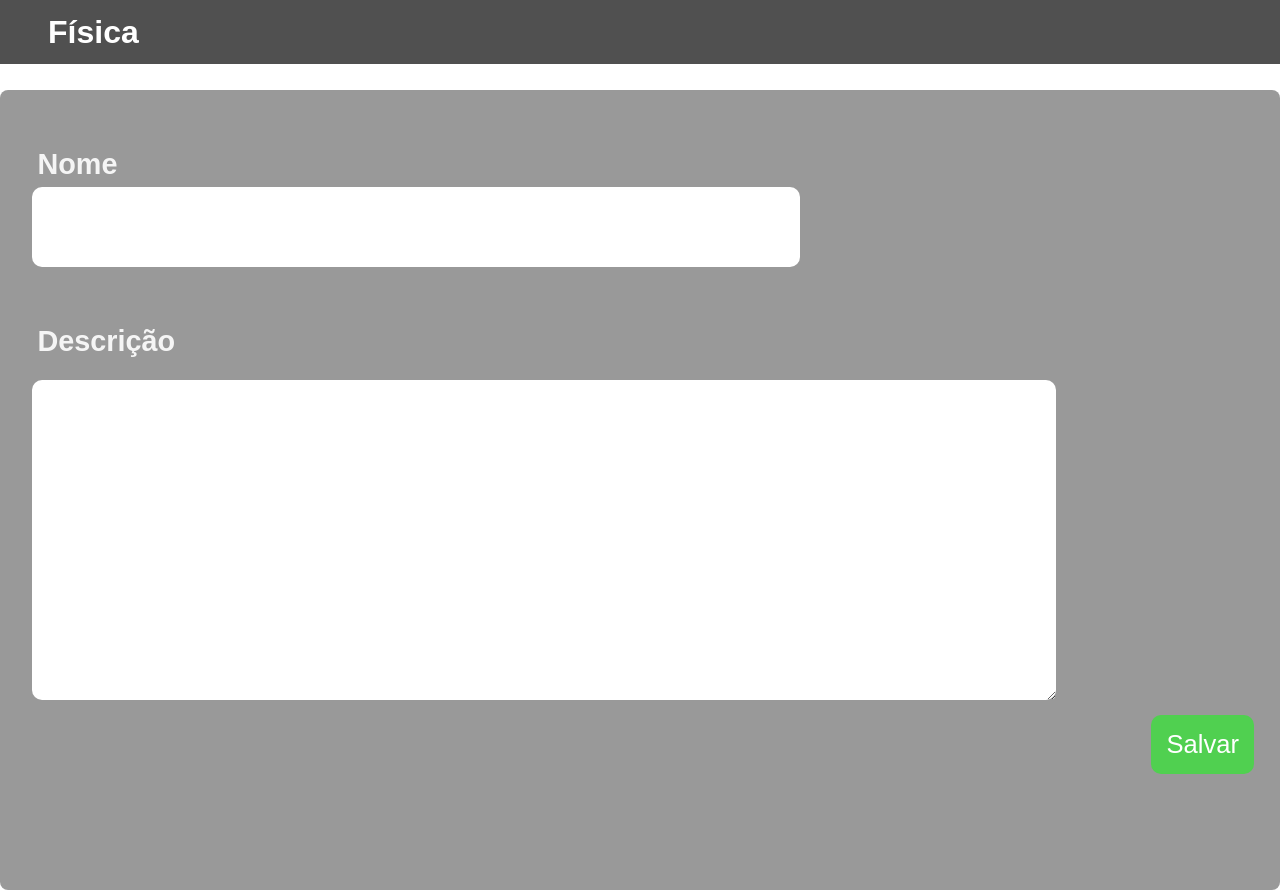
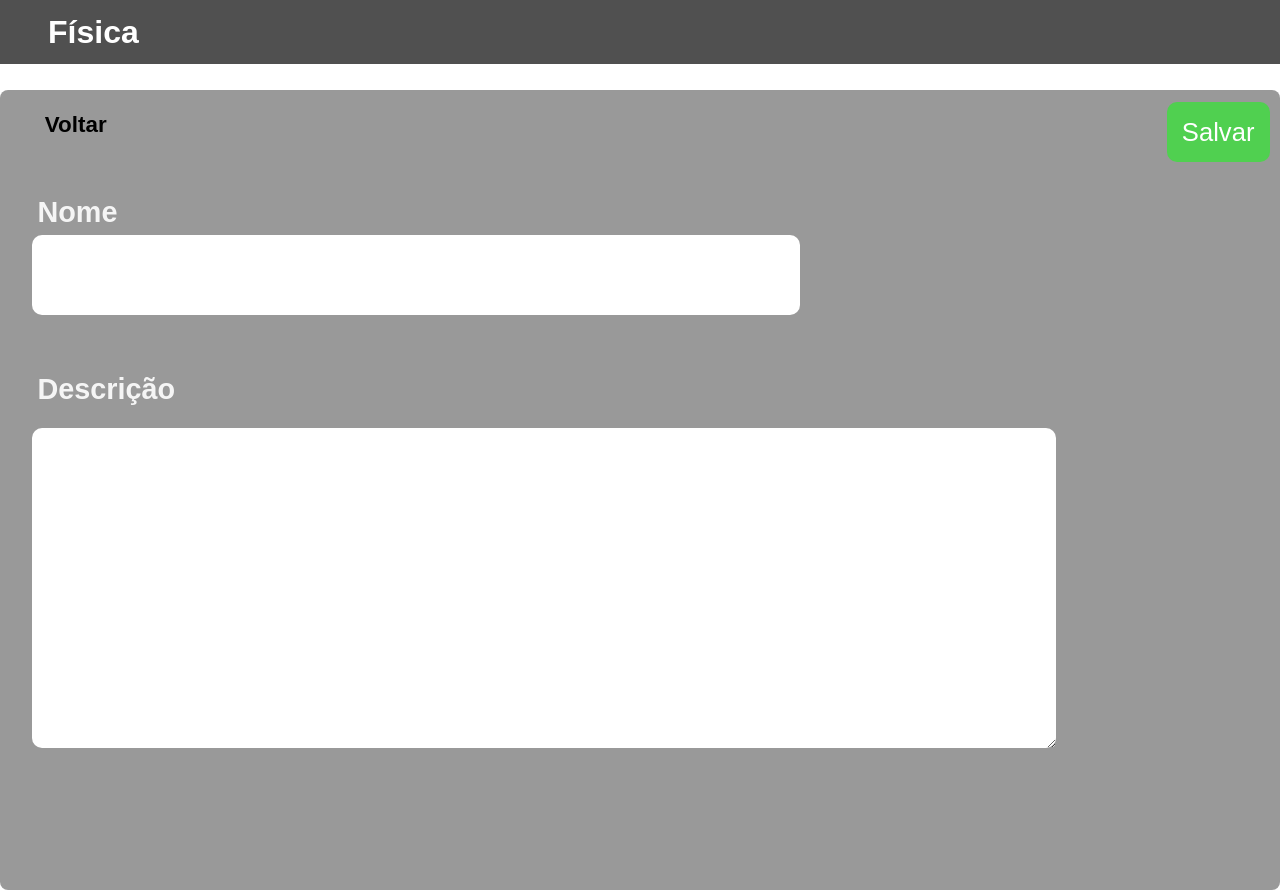
Before and after one commit to Lucky-ta/Motrix-Project, a Next.js app: page /subject/1 in a window 1280 px wide. Built offline with nearby package versions, Linux system fonts and the light colour scheme; no server answers.

Commit message:
Create return button

```diff
--- a/src/components/editForm/EditForm.tsx
+++ b/src/components/editForm/EditForm.tsx
@@ -1,21 +1,28 @@
+import { useRouter } from 'next/router';
 import React, { useState } from 'react';
 import {
   EditFormButton,
   EditFormContainer,
   EditFormInput,
   EditFormLabel,
+  EditFormReturnButton,
   EditFormTextarea,
 } from '.';
 import { SubjectShape } from '../../contexts/MyContext';
+import { updateSubject } from '../../services/subjectApis';
 
 interface EditFormPropsShape {
   subject: SubjectShape;
 }
 
 function EditForm({ subject }: EditFormPropsShape) {
-  const [editSubject, setEditSubject] = useState({});
-  const saveSubjectChanges = () => {
-    console.log('salvo mudanças', editSubject);
+  const router = useRouter();
+  const [editSubject, setEditSubject] = useState({ name: '', description: '' });
+  const saveSubjectChanges = async () => {
+    const response = await updateSubject(subject.id, editSubject);
+    if (response.message) {
+      window.alert('Informações inválidas!');
+    }
   };
 
   const handleForomData = ({ target }: any) => {
@@ -25,8 +32,15 @@ function EditForm({ subject }: EditFormPropsShape) {
     });
   };
 
+  const redirectToHomePage = () => {
+    router.push('/');
+  };
+
   return (
     <EditFormContainer>
+      <EditFormReturnButton onClick={redirectToHomePage} type="button">
+        Voltar
+      </EditFormReturnButton>
       <EditFormLabel htmlFor="name">Nome</EditFormLabel>
       <EditFormInput
         id="name"
--- a/src/components/editForm/index.ts
+++ b/src/components/editForm/index.ts
@@ -43,17 +43,16 @@ export const EditFormTextarea = styled.textarea`
 
 export const EditFormButton = styled.button`
     position: absolute;
-    bottom: 1em;
     right: 1em;
-
     font-size: 1.6em;
-
     background: none;
     border: none;
     background-color: #50D050;
     color: white;
     padding: 0.6em;
     border-radius: 10px;
+    top: 4em;
+    right: 0.4em;
 
     &&:hover {
         color: #50D050;
@@ -63,12 +62,6 @@ export const EditFormButton = styled.button`
         cursor: pointer;
     }
 
-    @media screen and (max-width: 830px) {
-        top: 4em;
-        right: 0.4em;
-        bottom: initial;
-
-    }
 `;
 
 export const EditFormLabel = styled.label`
@@ -79,3 +72,18 @@ export const EditFormLabel = styled.label`
 
     transform: translate(0em, 2em);
 `;
+
+export const EditFormReturnButton = styled.button`
+    background: none;
+    border: none;
+    font-size: 1.4em;
+    font-weight: 600;
+    margin-top: 1em;
+    align-self: flex-start;
+    padding-left: 2em;
+
+    &&:hover {
+        cursor: pointer;
+        color: #50D050;
+    }
+`;
```
